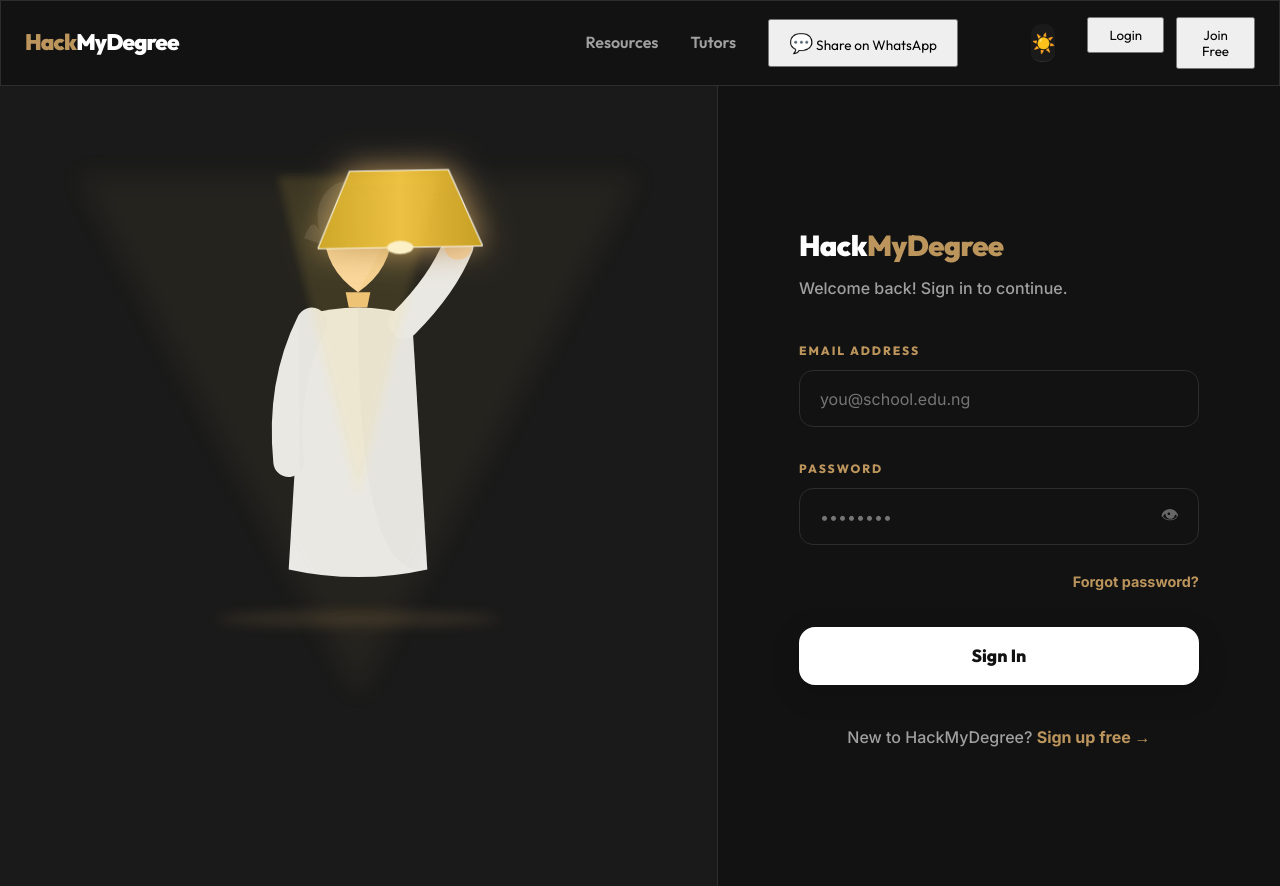
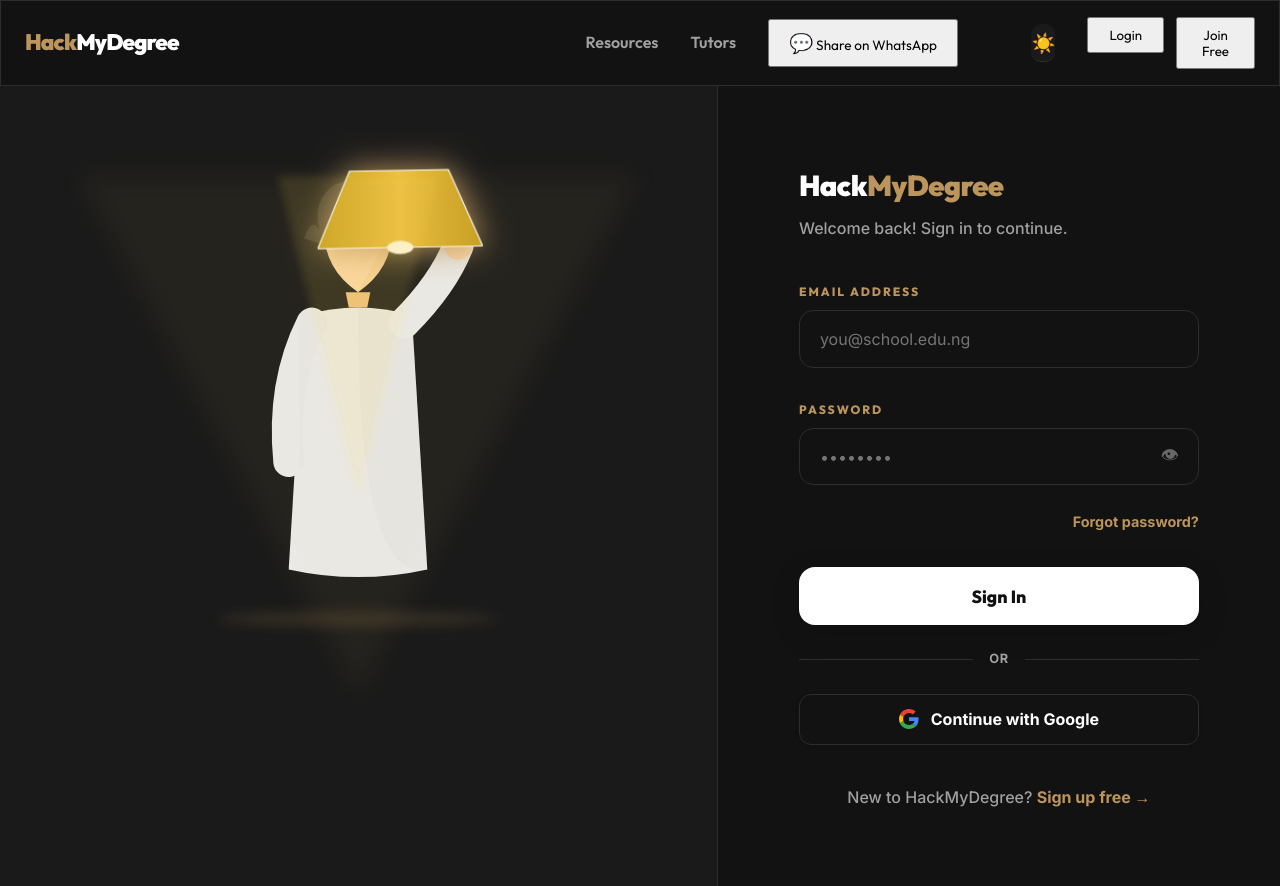
Before and after one commit to egbusonemmanuel/hackmydegree, a React (Create React App) app: page /login in a window 1280 px wide. Built offline with nearby package versions, Linux system fonts and the light colour scheme; no server answers.

Commit message:
feat: add Google OAuth sign-in button and fix chat messages
- Add signInWithGoogle() using Supabase OAuth with /dashboard redirect
- Add 'Continue with Google' button with real Google SVG logo to AuthPage
- Fix getBookingMessages 400 error via two-step fetch (no broken FK join)

```diff
--- a/src/pages/AuthPage.jsx
+++ b/src/pages/AuthPage.jsx
@@ -1,7 +1,8 @@
 // src/pages/AuthPage.jsx
 import { useState } from 'react';
 import { Link, useNavigate } from 'react-router-dom';
-import { signIn, signUp } from '../lib/supabase';
+import { signIn, signUp, signInWithGoogle } from '../lib/supabase';
+
 
 // Shared UI components
 import { Banner, Field, Input, Button } from '../components/SharedUI';
@@ -228,6 +229,8 @@
   const [lit, setLit] = useState(true);
   const [form, setForm] = useState({ email: '', password: '', fullName: '', username: '', university: '' });
   const [loading, setLoading] = useState(false);
+  const [googleLoading, setGoogleLoading] = useState(false);
+
   const [error, setError] = useState(null);
   const [success, setSuccess] = useState(null);
   const [showPass, setShowPass] = useState(false);
@@ -267,6 +270,15 @@
       setLoading(false);
     }
   };
+
+  const handleGoogleSignIn = async () => {
+    setGoogleLoading(true);
+    setError(null);
+    const { error: gErr } = await signInWithGoogle();
+    if (gErr) { setError(gErr.message); setGoogleLoading(false); }
+    // On success, Supabase redirects the browser to /dashboard — no further action needed
+  };
+
 
   return (
     <>
@@ -406,6 +418,44 @@
                 </Button>
               </form>
 
+              {/* ── OR Divider ── */}
+              <div style={{ display: 'flex', alignItems: 'center', gap: '1rem', margin: '1.5rem 0' }}>
+                <div style={{ flex: 1, height: 1, background: 'var(--outline-variant)' }} />
+                <span style={{ fontSize: '0.8rem', color: 'var(--on-surface-variant)', fontWeight: 700, textTransform: 'uppercase', letterSpacing: '0.05em' }}>or</span>
+                <div style={{ flex: 1, height: 1, background: 'var(--outline-variant)' }} />
+              </div>
+
+              {/* ── Google Sign-In Button ── */}
+              <button
+                type="button"
+                id="google-signin-btn"
+                onClick={handleGoogleSignIn}
+                disabled={googleLoading}
+                style={{
+                  width: '100%', display: 'flex', alignItems: 'center', justifyContent: 'center',
+                  gap: '0.75rem', padding: '0.9rem 1.5rem', borderRadius: 12,
+                  background: 'var(--surface)', border: '1.5px solid var(--outline-variant)',
+                  color: 'var(--on-surface)', fontFamily: 'var(--font-body)', fontWeight: 700,
+                  fontSize: '1rem', cursor: googleLoading ? 'not-allowed' : 'pointer',
+                  opacity: googleLoading ? 0.6 : 1, transition: 'all 0.2s',
+                  boxShadow: '0 1px 4px rgba(0,0,0,0.08)'
+                }}
+                onMouseOver={e => { if (!googleLoading) e.currentTarget.style.boxShadow = '0 6px 20px rgba(0,0,0,0.12)'; }}
+                onMouseOut={e => { e.currentTarget.style.boxShadow = '0 1px 4px rgba(0,0,0,0.08)'; }}
+              >
+                {googleLoading ? '⏳ Redirecting…' : (
+                  <>
+                    <svg width="20" height="20" viewBox="0 0 48 48" style={{ flexShrink: 0 }}>
+                      <path fill="#EA4335" d="M24 9.5c3.54 0 6.71 1.22 9.21 3.6l6.85-6.85C35.9 2.38 30.47 0 24 0 14.62 0 6.51 5.38 2.56 13.22l7.98 6.19C12.43 13.72 17.74 9.5 24 9.5z" />
+                      <path fill="#4285F4" d="M46.98 24.55c0-1.57-.15-3.09-.38-4.55H24v9.02h12.94c-.58 2.96-2.26 5.48-4.78 7.18l7.73 6c4.51-4.18 7.09-10.36 7.09-17.65z" />
+                      <path fill="#FBBC05" d="M10.53 28.59c-.48-1.45-.76-2.99-.76-4.59s.27-3.14.76-4.59l-7.98-6.19C.92 16.46 0 20.12 0 24c0 3.88.92 7.54 2.56 10.78l7.97-6.19z" />
+                      <path fill="#34A853" d="M24 48c6.48 0 11.93-2.13 15.89-5.81l-7.73-6c-2.15 1.45-4.92 2.3-8.16 2.3-6.26 0-11.57-4.22-13.47-9.91l-7.98 6.19C6.51 42.62 14.62 48 24 48z" />
+                    </svg>
+                    Continue with Google
+                  </>
+                )}
+              </button>
+
               {/* ── Switch mode ── */}
               <p style={{
                 fontFamily: 'var(--font-body)',
```
Also changed, not shown: src/lib/supabase.js.
